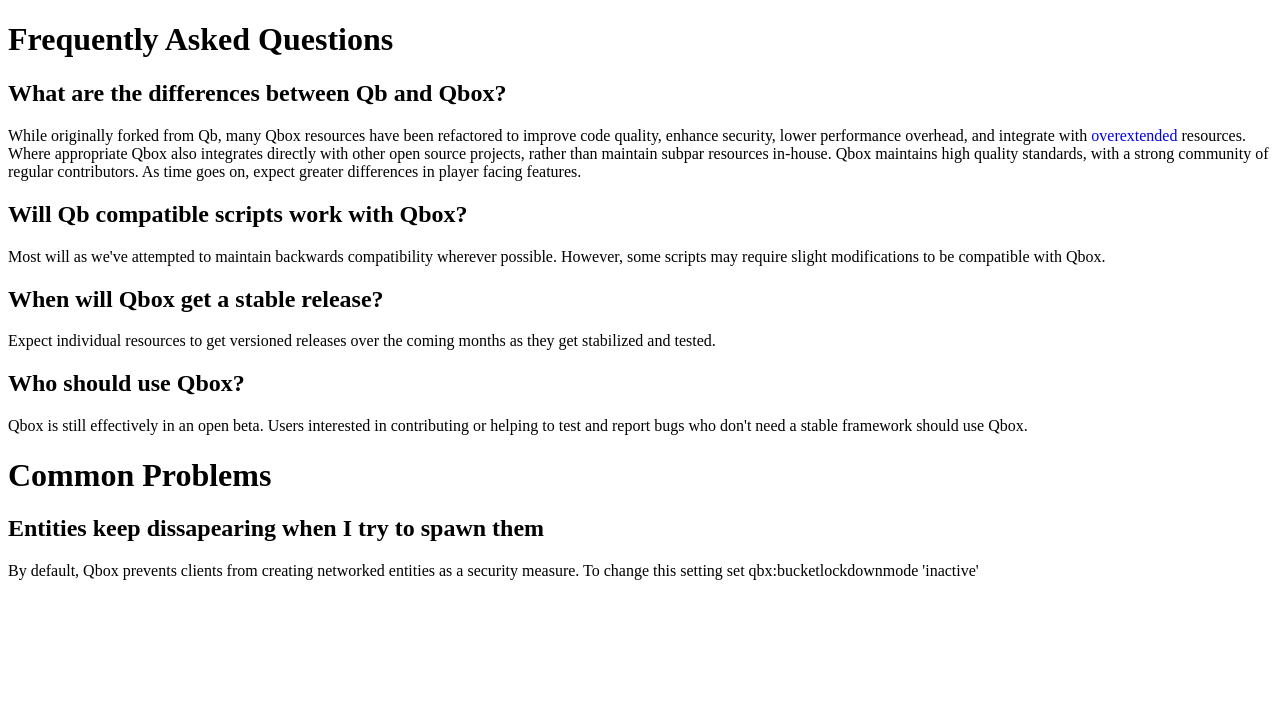
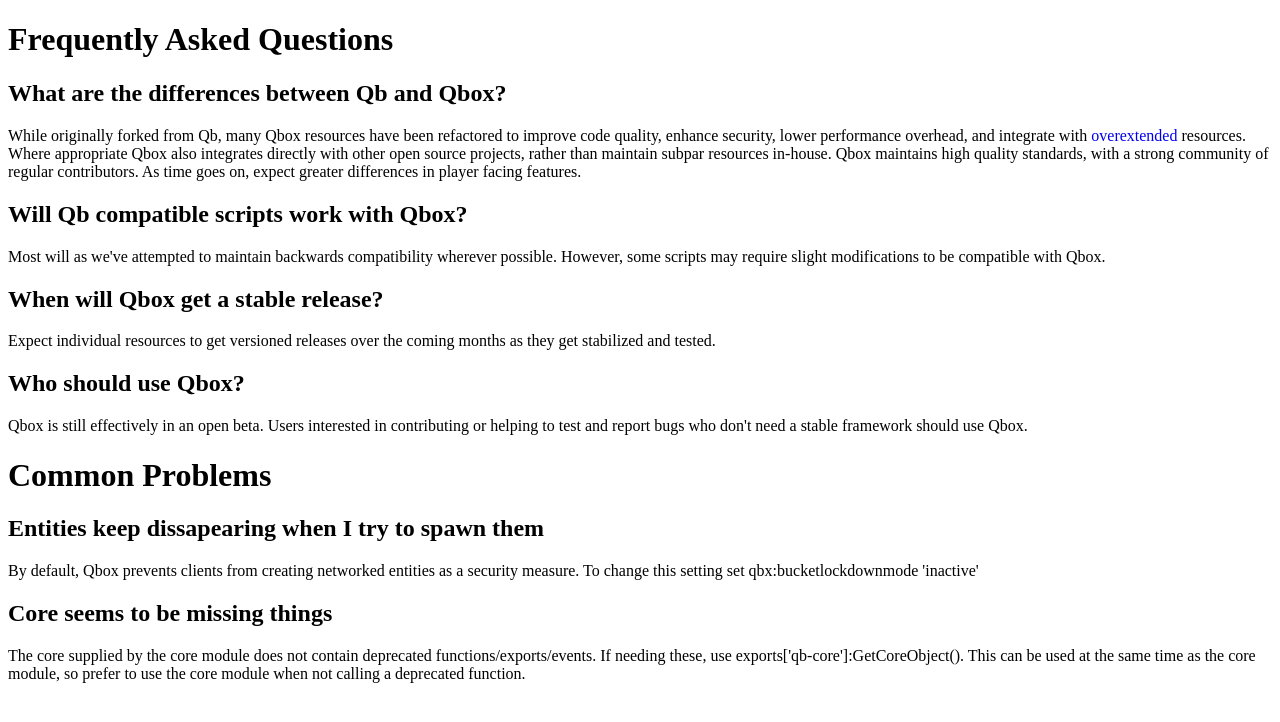
Before and after one commit to Qbox-project/qbox-project.github.io, a Next.js app: page /faq in a window 1280 px wide. Shown: the top 722 px of the page. Built offline with nearby package versions, Linux system fonts and the light colour scheme.

Commit message:
docs(faq): common problem of missing things in core

```diff
--- a/pages/faq.mdx
+++ b/pages/faq.mdx
@@ -22,3 +22,6 @@ Qbox is still effectively in an open beta. Users interested in contributing or h
 
 ## Entities keep dissapearing when I try to spawn them
 By default, Qbox prevents clients from creating networked entities as a security measure. To change this setting set qbx:bucketlockdownmode 'inactive'
+
+## Core seems to be missing things
+The core supplied by the core module does not contain deprecated functions/exports/events. If needing these, use exports['qb-core']:GetCoreObject(). This can be used at the same time as the core module, so prefer to use the core module when not calling a deprecated function.
```
